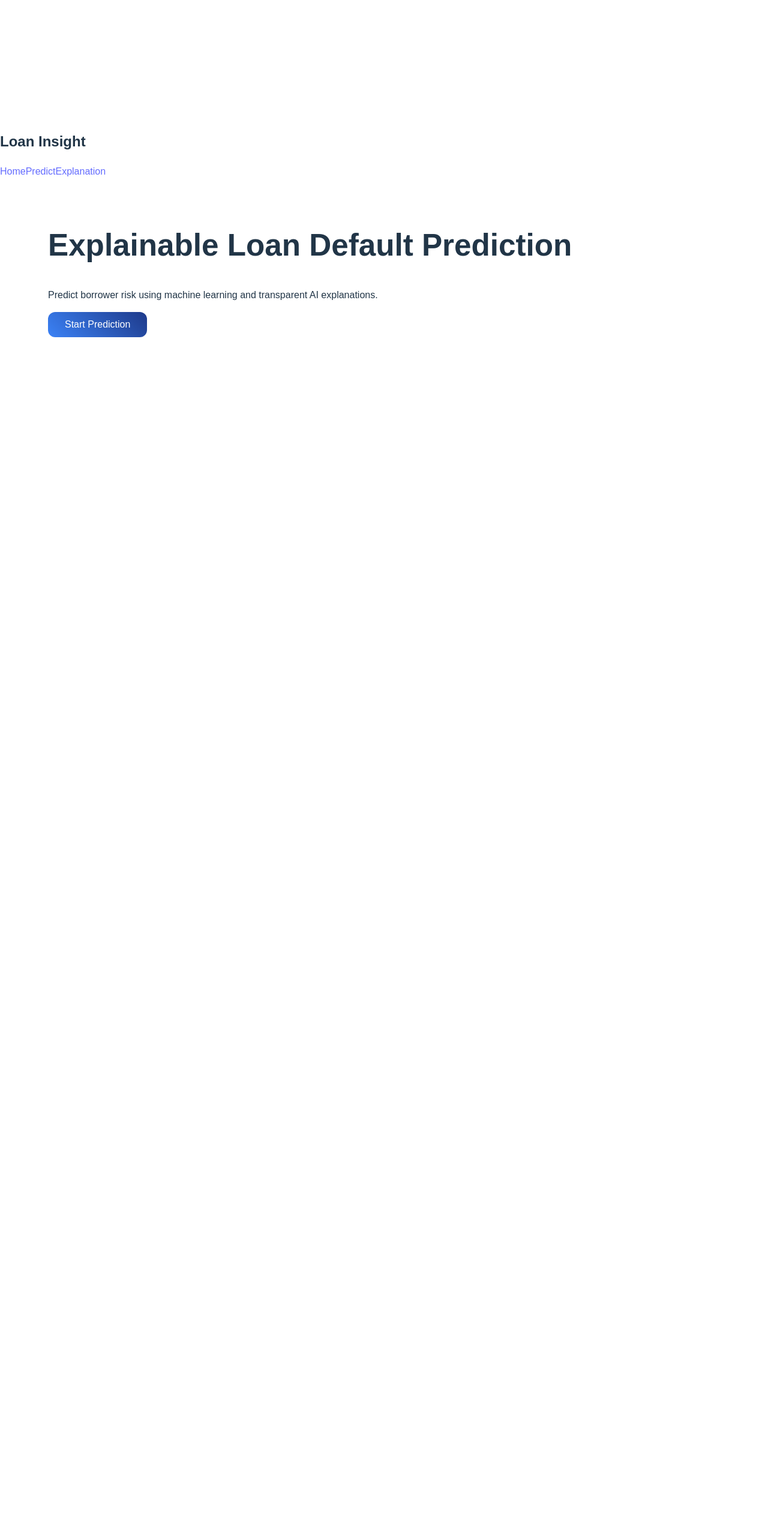
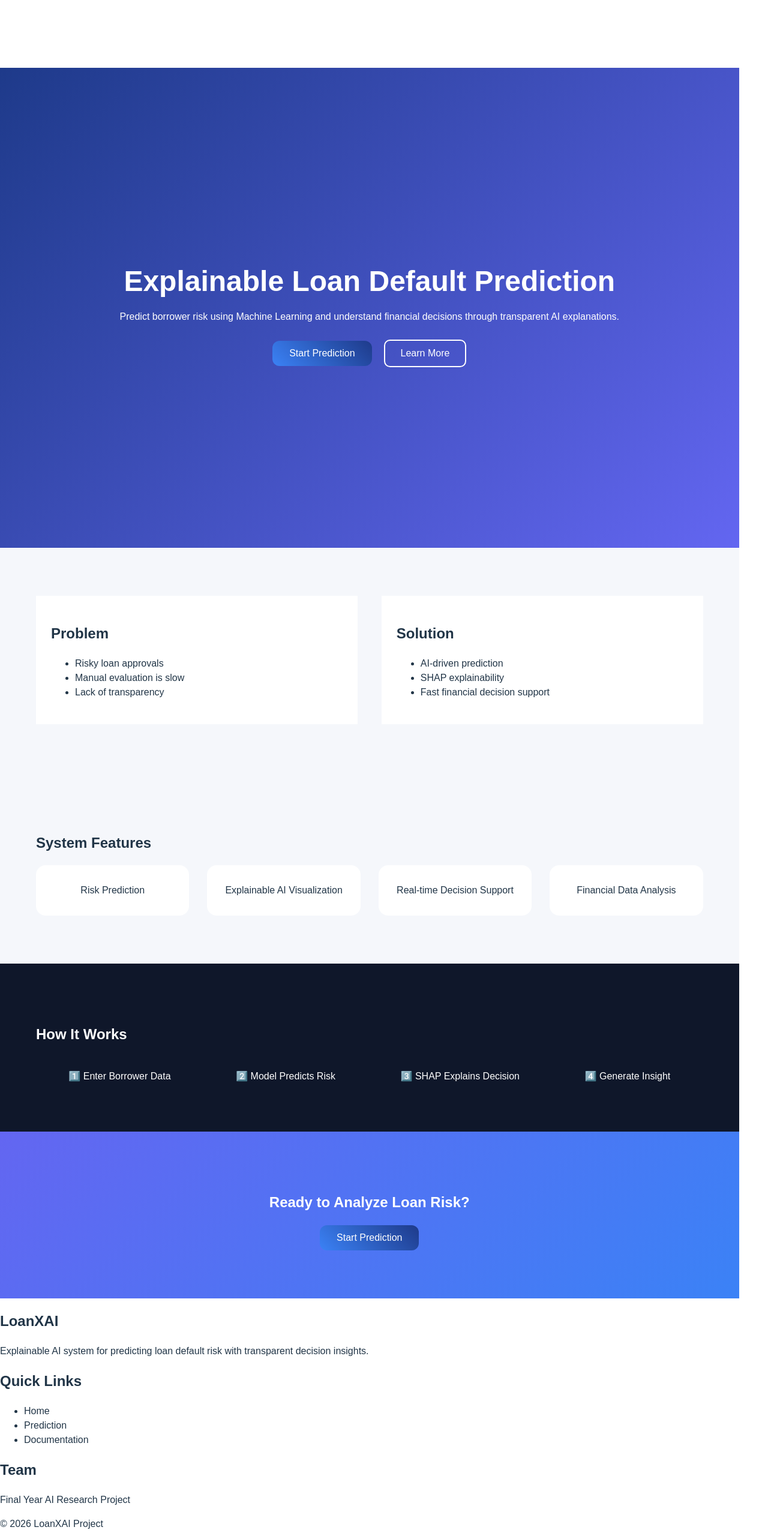
Before and after one commit to akashmhaske2005/loan-default-xai, a React app in the folder frontend/: page / in a window 1280 px wide. Shown: the top 2565 px of the page at 60% size. Before the commit the page ends 800 px from the top, so only its background shows below. Built offline with nearby package versions, Linux system fonts and the light colour scheme; the HTML template or start-up script is replaced by a standard one.

Commit message:
Upgraded homepage sections.

```diff
--- a/frontend/src/components/layout/Footer.jsx
+++ b/frontend/src/components/layout/Footer.jsx
@@ -1,32 +1,37 @@
-import "../styles/global.css";
-
-export default function Footer() {
+const Footer = () => {
   return (
-    <footer className="footer">
-      <div className="footer-container">
+    <footer className="bg-slate-900 text-gray-300 px-10 py-12 mt-20">
+      <div className="grid md:grid-cols-3 gap-8">
 
         <div>
-          <h3>Loan Insight</h3>
-          <p>Explainable AI Loan Risk Analysis Platform</p>
+          <h2 className="text-lg font-semibold text-white">LoanXAI</h2>
+          <p className="mt-2">
+            Explainable AI system for predicting loan default risk
+            with transparent decision insights.
+          </p>
         </div>
 
         <div>
-          <h4>Quick Links</h4>
-          <p>Home</p>
-          <p>Prediction</p>
-          <p>Documentation</p>
+          <h2 className="text-lg font-semibold text-white">Quick Links</h2>
+          <ul className="mt-2 space-y-2">
+            <li>Home</li>
+            <li>Prediction</li>
+            <li>Documentation</li>
+          </ul>
         </div>
 
         <div>
-          <h4>Contact</h4>
-          <p>loaninsight@email.com</p>
+          <h2 className="text-lg font-semibold text-white">Team</h2>
+          <p className="mt-2">Final Year AI Research Project</p>
         </div>
 
       </div>
 
-      <div className="footer-bottom">
-        © 2026 Loan Insight. All Rights Reserved.
-      </div>
+      <p className="text-center mt-8 text-sm">
+        © 2026 LoanXAI Project
+      </p>
     </footer>
   );
-}
+};
+
+export default Footer;
--- a/frontend/src/components/layout/Navbar.jsx
+++ b/frontend/src/components/layout/Navbar.jsx
@@ -1,20 +1,17 @@
-import { motion } from "framer-motion";
 import { Link } from "react-router-dom";
+import "../../styles/navbar.css";
 
 export default function Navbar() {
   return (
-    <motion.nav
-      className="navbar"
-      initial={{ y: -60 }}
-      animate={{ y: 0 }}
-    >
-      <h2>Loan Insight</h2>
+    <nav className="navbar">
+      <h2 className="logo">LoanXAI</h2>
 
-      <div>
+      <div className="nav-links">
         <Link to="/">Home</Link>
         <Link to="/predict">Predict</Link>
-        <Link to="/explain">Explanation</Link>
+        <Link to="/docs">Docs</Link>
+        <Link to="/about">About</Link>
       </div>
-    </motion.nav>
+    </nav>
   );
 }
--- a/frontend/src/pages/Home.jsx
+++ b/frontend/src/pages/Home.jsx
@@ -1,35 +1,95 @@
 import Navbar from "../components/layout/Navbar";
-import Button from "../components/ui/Button";
+import Footer from "../components/layout/Footer";
+import "../styles/home.css";
+
 import { motion } from "framer-motion";
-import { useNavigate } from "react-router-dom";
 
 export default function Home() {
-
-  const navigate = useNavigate();
-
   return (
     <>
       <Navbar />
 
-      <section className="hero container">
+      {/* HERO SECTION */}
+      <section className="hero">
+        <div className="hero-content">
 
-        <motion.div
-          initial={{ opacity: 0, x: -80 }}
-          animate={{ opacity: 1, x: 0 }}
-        >
-          <h1>Explainable Loan Default Prediction</h1>
+          <motion.h1
+            initial={{ opacity: 0, y: 50 }}
+            animate={{ opacity: 1, y: 0 }}
+          >
+            Explainable Loan Default Prediction
+          </motion.h1>
 
           <p>
-            Predict borrower risk using machine learning and
-            transparent AI explanations.
+            Predict borrower risk using Machine Learning and understand
+            financial decisions through transparent AI explanations.
           </p>
 
-          <Button onClick={() => navigate("/predict")}>
-            Start Prediction
-          </Button>
-        </motion.div>
+          <div className="hero-buttons">
+            <button className="btn-primary">Start Prediction</button>
+            <button className="btn-secondary">Learn More</button>
+          </div>
+        </div>
+      </section>
 
+      {/* PROBLEM SOLUTION */}
+      <section className="section">
+        <div className="two-col">
+
+          <div className="card">
+            <h2>Problem</h2>
+            <ul>
+              <li>Risky loan approvals</li>
+              <li>Manual evaluation is slow</li>
+              <li>Lack of transparency</li>
+            </ul>
+          </div>
+
+          <div className="card">
+            <h2>Solution</h2>
+            <ul>
+              <li>AI‑driven prediction</li>
+              <li>SHAP explainability</li>
+              <li>Fast financial decision support</li>
+            </ul>
+          </div>
+
+        </div>
       </section>
+
+      {/* FEATURES */}
+      <section className="section">
+        <h2 className="section-title">System Features</h2>
+
+        <div className="features">
+
+          <div className="feature-card">Risk Prediction</div>
+          <div className="feature-card">Explainable AI Visualization</div>
+          <div className="feature-card">Real‑time Decision Support</div>
+          <div className="feature-card">Financial Data Analysis</div>
+
+        </div>
+      </section>
+
+      {/* HOW IT WORKS */}
+      <section className="section dark">
+        <h2 className="section-title">How It Works</h2>
+
+        <div className="steps">
+          <div>1️⃣ Enter Borrower Data</div>
+          <div>2️⃣ Model Predicts Risk</div>
+          <div>3️⃣ SHAP Explains Decision</div>
+          <div>4️⃣ Generate Insight</div>
+        </div>
+      </section>
+
+      {/* CTA */}
+      <section className="cta">
+        <h2>Ready to Analyze Loan Risk?</h2>
+        <button className="btn-primary">Start Prediction</button>
+      </section>
+
+      <Footer />
     </>
   );
 }
--- /dev/null
+++ b/frontend/src/styles/footer.css
@@ -0,0 +1,6 @@
+.footer {
+  text-align: center;
+  padding: 30px;
+  background: #0f172a;
+  color: white;
+}
--- /dev/null
+++ b/frontend/src/styles/home.css
@@ -0,0 +1,86 @@
+@import "./variables.css";
+
+.hero {
+  height: 100vh;
+  background: linear-gradient(135deg,#1e3a8a,#6366f1);
+  display: flex;
+  align-items: center;
+  justify-content: center;
+  color: white;
+  text-align: center;
+  padding: 0 20px;
+}
+
+.hero h1 {
+  font-size: 48px;
+  margin-bottom: 20px;
+}
+
+.hero-buttons button {
+  margin: 10px;
+}
+
+.btn-primary {
+  background: white;
+  color: #1e3a8a;
+  padding: 12px 26px;
+  border-radius: 10px;
+  border: none;
+  cursor: pointer;
+}
+
+.btn-secondary {
+  background: transparent;
+  color: white;
+  border: 2px solid white;
+  padding: 12px 26px;
+  border-radius: 10px;
+}
+
+.section {
+  padding: 80px 60px;
+  background: var(--bg-main);
+}
+
+.section.dark {
+  background: #0f172a;
+  color: white;
+}
+
+.two-col {
+  display: flex;
+  gap: 40px;
+}
+
+.card {
+  background: white;
+  padding: 30px;
+  border-radius: var(--radius-lg);
+  flex: 1;
+}
+
+.features {
+  display: grid;
+  grid-template-columns: repeat(4,1fr);
+  gap: 30px;
+}
+
+.feature-card {
+  padding: 30px;
+  background: white;
+  border-radius: var(--radius-lg);
+  text-align: center;
+}
+
+.steps {
+  display: flex;
+  justify-content: space-around;
+  margin-top: 40px;
+}
+
+.cta {
+  padding: 80px;
+  text-align: center;
+  background: linear-gradient(135deg,#6366f1,#3b82f6);
+  color: white;
+}
--- /dev/null
+++ b/frontend/src/styles/navbar.css
@@ -0,0 +1,31 @@
+@import "./variables.css";
+
+.navbar {
+  position: sticky;
+  top: 0;
+  z-index: 999;
+
+  display: flex;
+  justify-content: space-between;
+  padding: 18px 60px;
+
+  backdrop-filter: blur(14px);
+  background: var(--glass-bg);
+  border-bottom: 1px solid var(--glass-border);
+}
+
+.logo {
+  color: white;
+  font-weight: 700;
+}
+
+.nav-links a {
+  margin-left: 25px;
+  color: white;
+  text-decoration: none;
+  font-weight: 500;
+}
+
+.nav-links a:hover {
+  color: var(--secondary);
+}
--- a/frontend/src/styles/variables.css
+++ b/frontend/src/styles/variables.css
@@ -1,14 +1,18 @@
 :root {
+  --primary: #1e3a8a;
+  --secondary: #3b82f6;
+  --accent: #6366f1;
 
-  --primary: #1E3A8A;
-  --secondary: #3B82F6;
-  --success: #22C55E;
-  --danger: #EF4444;
-  --warning: #F59E0B;
-  --bg: #F5F7FB;
+  --bg-main: #f5f7fb;
 
-  --radius: 14px;
-  --shadow: 0 10px 30px rgba(0,0,0,0.08);
+  --risk-red: #ef4444;
+  --success-green: #22c55e;
+
+  --glass-bg: rgba(255,255,255,0.1);
+  --glass-border: rgba(255,255,255,0.2);
+
+  --radius-lg: 16px;
+  --radius-md: 10px;
 
   --transition: 0.3s ease;
 }
```
Also changed, not shown: frontend/src/styles/animations.css (+38 -0 lines).
